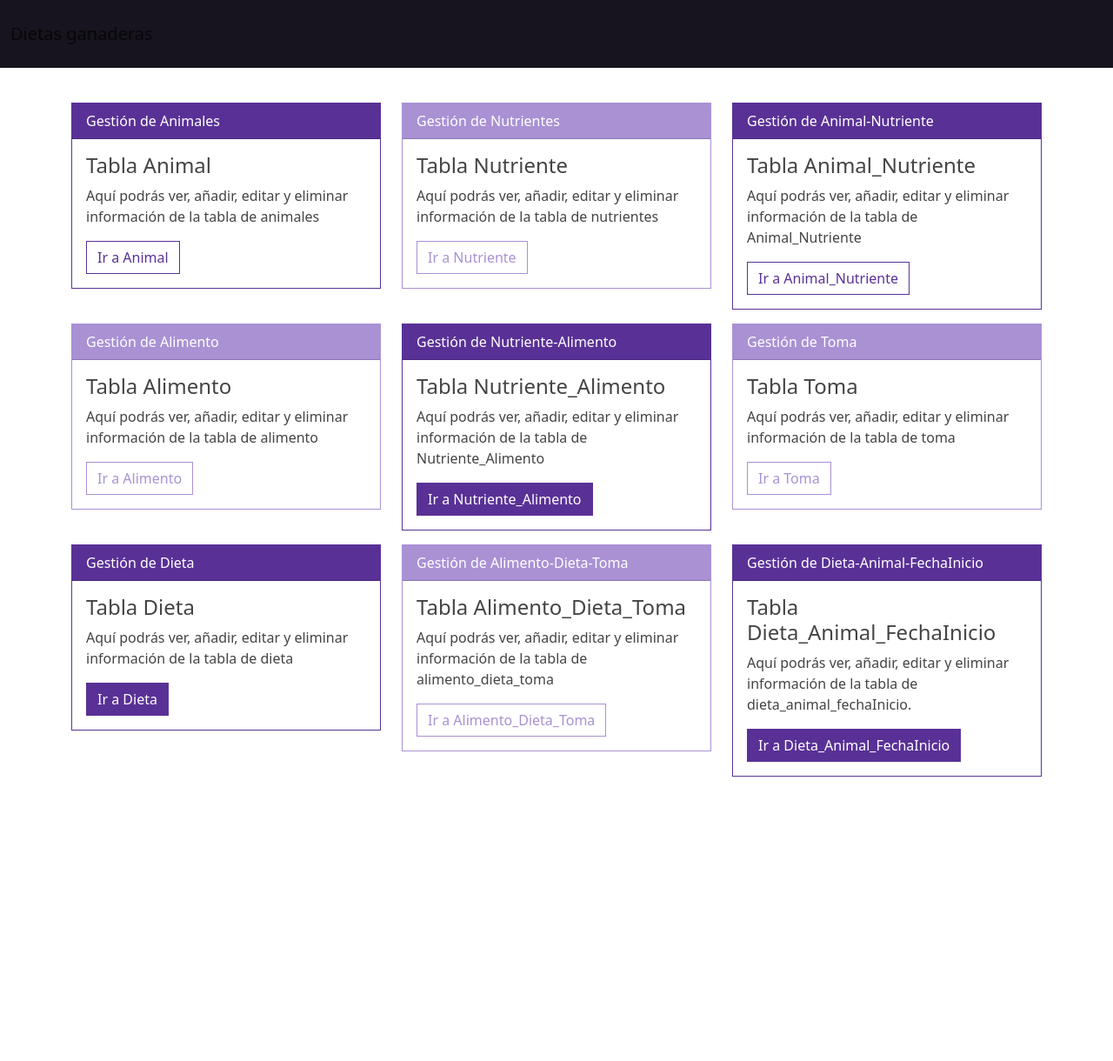
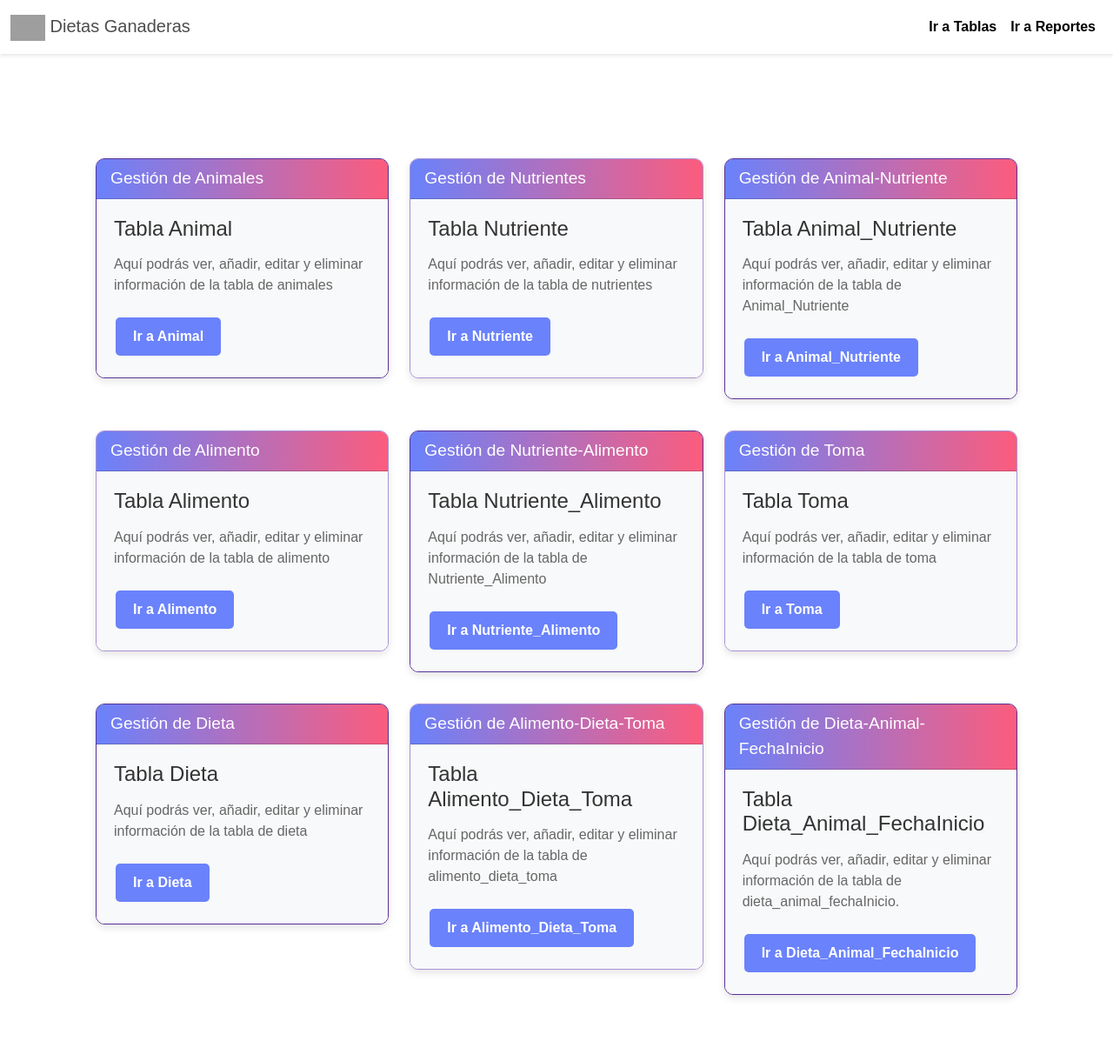
Before and after one commit to xSantyGx/Dietas-Ganaderas, a Flask app: page /inicio in a window 1280 px wide. Shown: the whole page at 87% size. Before the commit the page ends 893 px from the top, so only its background shows below. Run offline with Flask 3, Linux system fonts and the light colour scheme; grey boxes are pictures that could not be loaded.

Commit message:
add: styles

```diff
--- /dev/null
+++ b/static/css/index.css
@@ -0,0 +1,75 @@
+body, html {
+    height: 100%;
+    margin: 0;
+    font-family: Arial, sans-serif;
+}
+
+.split {
+    height: 100%;
+    width: 50%;
+    position: fixed;
+    z-index: 1;
+    top: 0;
+    overflow-x: hidden;
+    padding-top: 20px;
+    transition: all 0.6s ease;
+}
+
+.left {
+    left: 0;
+    background: url('https://www.fundelt.com/excelencia-liderazgo-transformacion/wp-content/uploads/2022/11/Fundelt-134-Estadisticas-800x445.png') no-repeat center center/cover;
+}
+
+.right {
+    right: 0;
+    background: url('https://taxonomiaanimal.wordpress.com/wp-content/uploads/2018/03/vaca.png?w=660') no-repeat center center/cover;
+}
+
+
+.centered {
+    position: absolute;
+    top: 50%;
+    left: 50%;
+    transform: translate(-50%, -50%);
+    text-align: center;
+    background-color: rgb(255, 255, 255);
+    border-radius: 20px;
+    padding: 20px;
+}
+
+
+i {
+    color: rgb(0, 0, 0);
+    margin-bottom: 10px;
+}
+
+
+h2 {
+    color: rgb(0, 0, 0);
+    font-size: 1.5em;
+}
+
+p {
+    color: rgb(0, 0, 0);
+}
+
+
+.btn {
+    border: none;
+    padding: 10px 20px;
+    text-decoration: none;
+    margin: 5px 2px;
+    cursor: pointer;
+    border-radius: 5px;
+    font-size: 1em;
+}
+
+.left .btn {
+    background-color: #007bff;
+    color: white;
+}
+
+.right .btn {
+    background-color: #007bff;
+    color: white;
+}
--- /dev/null
+++ b/static/css/layout.css
@@ -0,0 +1,41 @@
+
+body, html {
+    margin: 0;
+    font-family: 'Arial', sans-serif;
+}
+
+.navbar {
+    background: white;
+    box-shadow: 0 2px 4px rgba(0, 0, 0, 0.1);
+    padding: 10px 0;
+    z-index: 2;
+}
+
+.navbar-brand img {
+    transition: transform 0.5s ease;
+}
+
+.navbar-brand:hover img {
+    transform: rotate(360deg);
+}
+
+.nav-link {
+    color: #000000 !important;
+    font-weight: bold;
+    transition: color 0.3s ease-in-out;
+}
+
+.nav-link:hover, .nav-link:focus {
+    color: #6a82fb !important;
+    text-decoration: underline;
+}
+
+.navbar-toggler {
+    background-color: rgba(255, 255, 255, 0.5);
+}
+
+@media (max-width: 992px) {
+    .navbar-nav .nav-item .nav-link {
+        padding: 12px 20px;
+    }
+}
--- /dev/null
+++ b/static/css/tarjetas.css
@@ -0,0 +1,64 @@
+
+.container {
+    margin-top: 40px;
+    padding: 20px;
+}
+
+.row {
+    margin-bottom: 20px;
+}
+
+
+.card {
+    transition: transform 0.3s ease-in-out;
+    border-radius: 10px;
+    overflow: hidden;
+    box-shadow: 0 4px 8px rgba(0,0,0,0.1);
+}
+
+.card:hover {
+    transform: scale(1.05);
+}
+
+.card-header {
+    background: linear-gradient(to right, #6a82fb, #fc5c7d);
+    color: white;
+    font-size: 1.2em;
+}
+
+.card-body {
+    padding: 20px;
+    background-color: #f8f9fa;
+}
+
+.card-title {
+    margin-bottom: 15px;
+    color: #333;
+}
+
+.card-text {
+    color: #666;
+    margin-bottom: 20px;
+}
+
+.btn {
+    border-radius: 5px;
+    font-weight: bold;
+    transition: background-color 0.2s, color 0.2s;
+}
+
+.btn-outline-primary, .btn-outline-secondary {
+    border: none;
+}
+
+
+
+.btn-secondary, .btn-outline-secondary:hover {
+    background-color: #6a82fb;
+    color: white;
+}
+
+.btn-primary:hover, .btn-secondary:hover {
+    background-color: #555;
+    color: #fff;
+}
--- a/templates/inicio.html
+++ b/templates/inicio.html
@@ -10,7 +10,7 @@
         <div class="card-body">
           <h4 class="card-title">Tabla Animal</h4>
           <p class="card-text">Aquí podrás ver, añadir, editar y eliminar información de la tabla de animales</p>
-          <a href="/animal" class="btn btn-outline-primary">Ir a Animal</a>
+          <a href="/animal" class="btn btn-secondary btn-outline-primary">Ir a Animal</a>
         </div>
       </div>
     </div>
@@ -20,7 +20,7 @@
         <div class="card-body">
           <h4 class="card-title">Tabla Nutriente</h4>
           <p class="card-text">Aquí podrás ver, añadir, editar y eliminar información de la tabla de nutrientes</p>
-          <a href="/nutriente" class="btn btn-outline-secondary">Ir a Nutriente</a>
+          <a href="/nutriente" class="btn btn-secondary btn-outline-secondary">Ir a Nutriente</a>
         </div>
       </div>
     </div>
@@ -30,7 +30,7 @@
         <div class="card-body">
           <h4 class="card-title">Tabla Animal_Nutriente</h4>
           <p class="card-text">Aquí podrás ver, añadir, editar y eliminar información de la tabla de Animal_Nutriente</p>
-          <a href="/animal_nutriente" class="btn btn-outline-primary">Ir a Animal_Nutriente</a>
+          <a href="/animal_nutriente" class="btn btn-secondary btn-outline-primary">Ir a Animal_Nutriente</a>
         </div>
       </div>
     </div>
@@ -42,7 +42,7 @@
         <div class="card-body">
           <h4 class="card-title">Tabla Alimento</h4>
           <p class="card-text">Aquí podrás ver, añadir, editar y eliminar información de la tabla de alimento</p>
-          <a href="/alimento" class="btn btn-outline-secondary">Ir a Alimento</a>
+          <a href="/alimento" class="btn btn-secondary btn-outline-secondary">Ir a Alimento</a>
         </div>
       </div>
     </div>
@@ -52,7 +52,7 @@
         <div class="card-body">
           <h4 class="card-title">Tabla Nutriente_Alimento</h4>
           <p class="card-text">Aquí podrás ver, añadir, editar y eliminar información de la tabla de Nutriente_Alimento</p>
-          <a href="/nutriente_alimento" class="btn btn-primary">Ir a Nutriente_Alimento</a>
+          <a href="/nutriente_alimento" class="btn btn-secondary btn-primary">Ir a Nutriente_Alimento</a>
         </div>
       </div>
     </div>
@@ -62,7 +62,7 @@
         <div class="card-body">
           <h4 class="card-title">Tabla Toma</h4>
           <p class="card-text">Aquí podrás ver, añadir, editar y eliminar información de la tabla de toma</p>
-          <a href="/toma" class="btn btn-outline-secondary">Ir a Toma</a>
+          <a href="/toma" class="btn btn-secondary btn-outline-secondary">Ir a Toma</a>
         </div>
       </div>
     </div>
@@ -74,7 +74,7 @@
         <div class="card-body">
           <h4 class="card-title">Tabla Dieta</h4>
           <p class="card-text">Aquí podrás ver, añadir, editar y eliminar información de la tabla de dieta</p>
-          <a href="/dieta" class="btn btn-primary">Ir a Dieta</a>
+          <a href="/dieta" class="btn btn-secondary btn-primary">Ir a Dieta</a>
         </div>
       </div>
     </div>
@@ -84,7 +84,7 @@
         <div class="card-body">
           <h4 class="card-title">Tabla Alimento_Dieta_Toma</h4>
           <p class="card-text">Aquí podrás ver, añadir, editar y eliminar información de la tabla de alimento_dieta_toma</p>
-          <a href="/alimento_dieta_toma" class="btn btn-outline-secondary">Ir a Alimento_Dieta_Toma</a>
+          <a href="/alimento_dieta_toma" class="btn btn-secondary btn-outline-secondary">Ir a Alimento_Dieta_Toma</a>
         </div>
       </div>
     </div>
@@ -94,7 +94,7 @@
         <div class="card-body">
           <h4 class="card-title">Tabla Dieta_Animal_FechaInicio</h4>
           <p class="card-text">Aquí podrás ver, añadir, editar y eliminar información de la tabla de dieta_animal_fechaInicio.</p>
-          <a href="/dieta_animal_fechaInicio" class="btn btn-primary">Ir a Dieta_Animal_FechaInicio</a>
+          <a href="/dieta_animal_fechaInicio" class="btn btn-secondary btn-primary">Ir a Dieta_Animal_FechaInicio</a>
         </div>
       </div>
     </div>
--- a/templates/layout.html
+++ b/templates/layout.html
@@ -5,18 +5,35 @@
     <meta name="viewport" content="width=device-width, initial-scale=1.0">
     <meta http-equiv="X-UA-Compatible" content="ie=edge">
     <link rel="stylesheet" href="https://bootswatch.com/5/pulse/bootstrap.min.css">
+    <link rel="stylesheet" href="{{url_for('static', filename='css/layout.css')}}">
+    <link rel="stylesheet" href="{{url_for('static', filename='css/index.css')}}">
+    <link rel="stylesheet" href="{{url_for('static', filename='css/tarjetas.css')}}">
+    <link rel="stylesheet" href="https://cdnjs.cloudflare.com/ajax/libs/font-awesome/5.15.1/css/all.min.css">
     <title>Dietas App</title>
 </head>
 <body>
-        <nav class="navbar navbar-expand-lg bg-dark" data-bs-theme="dark">
+    <nav class="navbar navbar-expand-lg">
         <div class="container-fluid">
-              <a class="navbar-brand" href="/">Dietas ganaderas</a>
-              <button class="navbar-toggler" type="button" data-bs-toggle="collapse" data-bs-target="#navbarColor02" aria-controls="navbarColor02" aria-expanded="false" aria-label="Toggle navigation">
+            <a class="navbar-brand" href="/">
+                <img src="https://cdn-icons-png.flaticon.com/512/2395/2395796.png" alt="Cow Icon" style="height: 30px;"> Dietas Ganaderas
+            </a>
+            <button class="navbar-toggler" type="button" data-bs-toggle="collapse" data-bs-target="#navbarNav" aria-controls="navbarNav" aria-expanded="false" aria-label="Toggle navigation">
                 <span class="navbar-toggler-icon"></span>
             </button>
+            <div class="collapse navbar-collapse" id="navbarNav">
+                <ul class="navbar-nav ms-auto">
+                    <li class="nav-item">
+                        <a class="nav-link active" aria-current="page" href="/inicio">Ir a Tablas</a>
+                    </li>
+                    <li class="nav-item">
+                        <a class="nav-link" href="/reportes">Ir a Reportes</a>
+                    </li>
+                </ul>
+            </div>
+        </div>
     </nav>
 
-        <div class= "conteiner">
+    <div class="container">
         {% block body %}
         {% endblock %}
     </div>
```
Also changed, not shown: templates/index.html (+14 -21 lines), templates/reportes.html (+8 -8 lines). Lines whose indentation alone changed are shown as unchanged.
